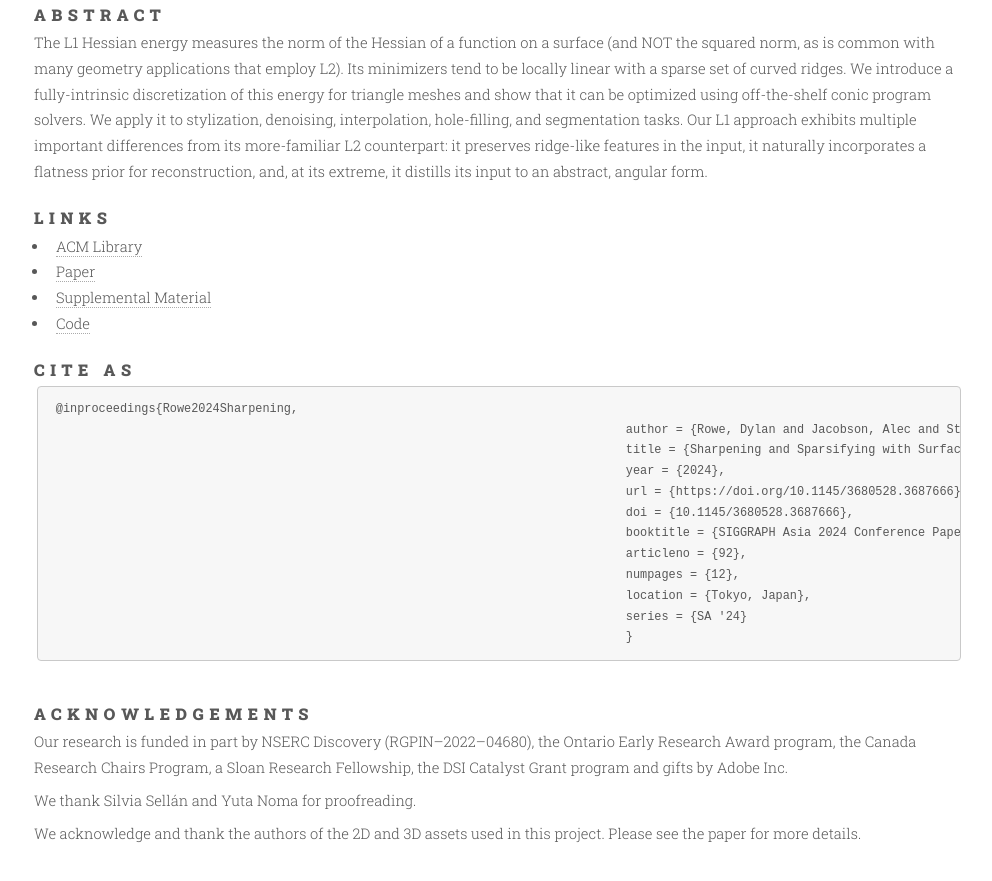
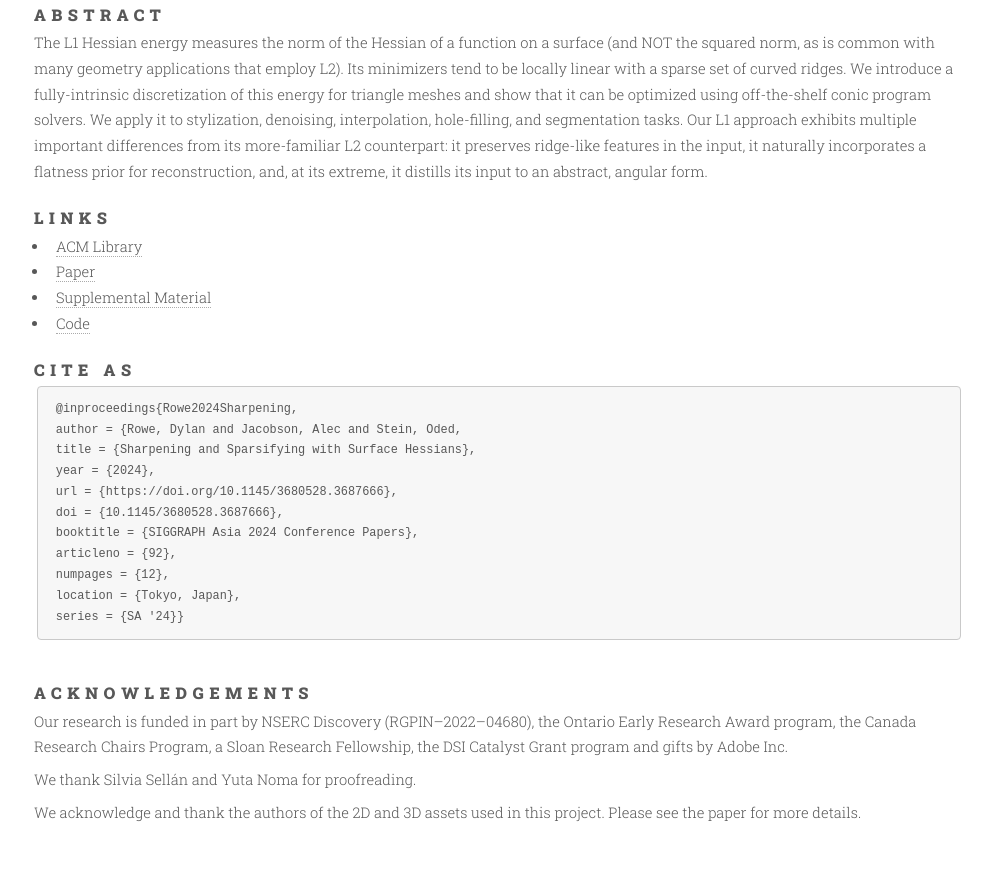
Before and after one commit to d-r-o-w-e/d-r-o-w-e.github.io, a plain HTML site: page sssh/index.html in a window 1280 px wide. Shown: the part 638-1519 px from the top of the page, without its empty margins (144-1136 px from the left). Drawn offline with Linux system fonts and the light colour scheme.

Commit message:
Update index.html

```diff
--- a/sssh/index.html
+++ b/sssh/index.html
@@ -61,7 +61,7 @@
 							<section class="bib">
 								<h2>Cite as</h2>
 									<pre><code>@inproceedings{Rowe2024Sharpening,
-										author = {Rowe, Dylan and Jacobson, Alec and Stein, Oded},
+author = {Rowe, Dylan and Jacobson, Alec and Stein, Oded,
 title = {Sharpening and Sparsifying with Surface Hessians},
 year = {2024},
 url = {https://doi.org/10.1145/3680528.3687666},
@@ -70,8 +70,7 @@
 articleno = {92},
 numpages = {12},
 location = {Tokyo, Japan},
-										series = {SA '24}
-										}</code></pre>
+series = {SA '24}}</code></pre>
 							</section>
 
 							<section class="acknowledgements">
```
Lines whose indentation alone changed are shown as unchanged.
